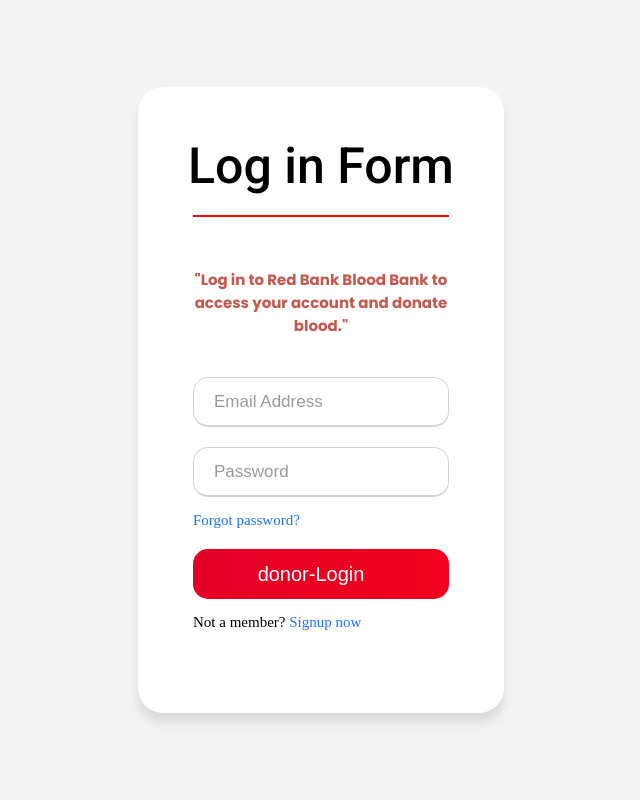
After one commit to TaskmasterRishi/BloodBank, a PHP site: page /donorLogin.php in a window 1280 px wide. The commit adds this page. Shown: the whole page, without its empty margins (319-959 px from the left). Run offline with PHP 8.4, Linux system fonts and the light colour scheme.

Commit message:
donor log in sign up change

```diff
--- /dev/null
+++ b/CSS/donorLogin.css
@@ -0,0 +1,164 @@
+@import url("https://fonts.googleapis.com/css2?family=Roboto:ital,wght@0,500;1,400&display=swap");
+@import url("https://fonts.googleapis.com/css2?family=Ubuntu+Mono:ital,wght@0,400;0,700;1,400;1,700&display=swap");
+@import url("https://fonts.googleapis.com/css2?family=Josefin+Sans:ital,wght@0,100..700;1,100..700&display=swap");
+@import url("https://fonts.googleapis.com/css2?family=Poppins:ital,wght@0,100;0,200;0,300;0,400;0,500;0,600;0,700;0,800;0,900;1,100;1,200;1,300;1,400;1,500;1,600;1,700;1,800;1,900&display=swap");
+* {
+  margin: 0;
+  padding: 0;
+  box-sizing: border-box;
+}
+
+html {
+  font-size: 62.5%;
+  scroll-behavior: smooth;
+  overflow-x: hidden;
+  background-color: rgb(243, 243, 243);
+}
+
+.main {
+  display: flex;
+  align-items: center;
+  justify-content: center;
+  height: 100vh;
+}
+
+.card {
+  display: flex;
+  flex-direction: column;
+  align-items: center;
+  justify-content: center;
+  gap: 2rem;
+  padding: 5rem 5rem;
+  border-radius: 25px;
+  box-shadow: 0px 10px 10px rgba(0, 0, 0, 0.1);
+  width: max-content;
+  background-color: white;
+  .header {
+    font-size: 5rem;
+    font-family: roboto;
+  }
+  .text {
+    width: 20vw;
+    text-align: center;
+    font-size: 1.5rem;
+    text-wrap: wrap;
+    color: #c4584c;
+    font-family: poppins;
+    font-weight: bold;
+  }
+  hr {
+    border: 1px solid red;
+    width: 20vw;
+  }
+}
+
+.field {
+  height: 50px;
+  width: 100%;
+  margin-top: 20px;
+}
+.field input {
+  height: 100%;
+  width: 20vw;
+  outline: none;
+  padding-left: 15px;
+  border-radius: 15px;
+  border: 1px solid lightgrey;
+  border-bottom-width: 2px;
+  font-size: 17px;
+  transition: all 0.3s ease;
+}
+.field input:focus {
+  border-color: #ff4f1a;
+  /* box-shadow: inset 0 0 3px #fb6aae; */
+}
+.field input::placeholder {
+  color: #999;
+  transition: all 0.3s ease;
+}
+.field input:focus::placeholder {
+  color: #ff4f1a;
+}
+
+.signup {
+  display: flex;
+  flex-direction: column;
+  justify-content: center;
+  align-items: center;
+  gap: 1rem;
+}
+
+.field > input {
+  padding: 1rem 2rem;
+}
+
+.custom_validate {
+  color: red;
+  font-size: 12px;
+  width: auto;
+  height: 12px;
+  text-align: center;
+}
+
+form .btn {
+  height: 50px;
+  width: 100%;
+  border-radius: 15px;
+  position: relative;
+  overflow: hidden;
+}
+
+form .btn .btn-layer {
+  height: 100%;
+  width: 300%;
+  position: absolute;
+  left: -100%;
+  background: -webkit-linear-gradient(
+    right,
+    #fc0015,
+    #f2001c,
+    #e90021,
+    #e00029,
+    #d2002e
+  );
+  border-radius: 15px;
+  transition: all 0.4s ease;
+}
+form .btn:hover .btn-layer {
+  left: 0;
+}
+form .btn input[type="submit"] {
+  height: 100%;
+  width: 100%;
+  z-index: 1;
+  position: relative;
+  background: none;
+  border: none;
+  color: #fff;
+  padding-left: 0;
+  border-radius: 15px;
+  font-size: 20px;
+  font-weight: 500;
+  cursor: pointer;
+}
+
+.pass-link a,
+.signup-link a {
+  color: #1a75ff;
+  text-decoration: none;
+  font-size: 1.5rem;
+}
+form .pass-link a:hover,
+form .signup-link a:hover {
+  text-decoration: underline;
+  color: red;
+}
+
+.signup-link{
+  font-size: 1.5rem;
+  margin-top: 15px;
+}
+
+form .pass-link {
+  margin-top: 15px;
+}
--- a/CSS/navbar.css
+++ b/CSS/navbar.css
@@ -1,3 +1,9 @@
+@import url("https://fonts.googleapis.com/css2?family=Roboto:ital,wght@0,500;1,400&display=swap");
+@import url("https://fonts.googleapis.com/css2?family=Ubuntu+Mono:ital,wght@0,400;0,700;1,400;1,700&display=swap");
+@import url("https://fonts.googleapis.com/css2?family=Josefin+Sans:ital,wght@0,100..700;1,100..700&display=swap");
+@import url('https://fonts.googleapis.com/css2?family=Poppins:ital,wght@0,100;0,200;0,300;0,400;0,500;0,600;0,700;0,800;0,900;1,100;1,200;1,300;1,400;1,500;1,600;1,700;1,800;1,900&display=swap');
+
+
 * {
   margin: 0;
   padding: 0;
--- a/CSS/template.css
+++ b/CSS/template.css
@@ -82,7 +82,8 @@ span{
     margin-right: auto;
     margin-top: 0px;
     background-color: brown;
-    width: 95%;
+    width: 200px;
+    height: 200px;
 
 }
 img{
--- /dev/null
+++ b/donorLogin.php
@@ -0,0 +1,43 @@
+<!DOCTYPE html>
+<html lang="en">
+
+<head>
+  <meta charset="UTF-8">
+  <meta name="viewport" content="width=device-width, initial-scale=1.0">
+  <title>Sign up Form</title>
+  <link rel="stylesheet" href="CSS/donorLogin.css">
+</head>
+
+<body>
+  <div class="main">
+    <div class="card">
+      <div class="header">Log in Form</div>
+      <hr>
+      <br>
+      <div class="text">"Log in to Red Bank Blood Bank to access your account and donate blood."</div>
+      <form action="php/donor_login.php" class="login" method="post">
+        <div class="field">
+          <input type="text" placeholder="Email Address" name="email" required />
+        </div>
+        <div class="field">
+          <input type="password" placeholder="Password" name="password" required />
+        </div>
+        <div class="pass-link"><a href="forgetPass.php">Forgot password?</a></div>
+        <div class="field btn">
+          <div class="btn-layer"></div>
+          <input type="submit" value="donor-Login" name="donor-login-submit" />
+        </div>
+        <div class="signup-link">
+          Not a member? <a href="donorSignup.php">Signup now</a>
+        </div>
+      </form>
+
+      <div class="custom_validate"><?php if (isset($_GET["error"])) {
+        echo $_GET["error"];
+      } ?></div>
+    </div>
+  </div>
+  </div>
+</body>
+
+</html>
--- a/navbar.php
+++ b/navbar.php
@@ -141,7 +141,7 @@
                             </button>
                             <div class="dropdown-content">
                                 <a href="hospital_login.php">Hospital Login</a>
-                                <a href="donor_login.php">Donor Login</a>
+                                <a href="donorLogin.php">Donor Login</a>
                             </div>
 
                      </div>
--- a/php/profileUpload.php
+++ b/php/profileUpload.php
@@ -19,7 +19,7 @@ if ($_SERVER['REQUEST_METHOD'] === 'POST' && isset($_FILES['profile'])) {
                 $fileNameNew = $id . "." . $fileExt;
 
                 // Define the file destination
-                $fileDestination = dirname(__DIR__)."../profilePhotos/" . $fileNameNew;
+                $fileDestination = dirname(__DIR__)."/profilePhotos/" . $fileNameNew;
 
                 // Move the uploaded file to the destination
                 if (move_uploaded_file($fileTmpName, $fileDestination)) {
--- a/template.html
+++ b/template.html
@@ -3,9 +3,6 @@
 <head>
     <meta charset="UTF-8">
 <link rel="stylesheet" href="CSS/template.css">
-<link rel="preconnect" href="https://fonts.googleapis.com">
-<link rel="preconnect" href="https://fonts.gstatic.com" crossorigin>
-<link href="https://fonts.googleapis.com/css2?family=Poppins:ital,wght@0,100;0,200;0,300;0,400;0,500;0,600;0,700;0,800;0,900;1,100;1,200;1,300;1,400;1,500;1,600;1,700;1,800;1,900&family=Sedan:ital@0;1&display=swap" rel="stylesheet">
 
 
 <body>
@@ -47,7 +44,6 @@
         </div>
         <hr>
         <div class="camptext">Camp Details</div>
-
         <div class="campdetail">
             <div class="campdetail-container">
                 <table>
```
Also changed, not shown: CSS/become_donor.css (+31 -31 lines), CSS/signup.css (added, +143 -0 lines), donorSignup.php (added, +42 -0 lines), donor_login.php (deleted, +0 -91 lines), php/donor_login.php (+9 -11 lines), php/donor_signin.php (+8 -8 lines), profilePhotos/13.jpg (added).
